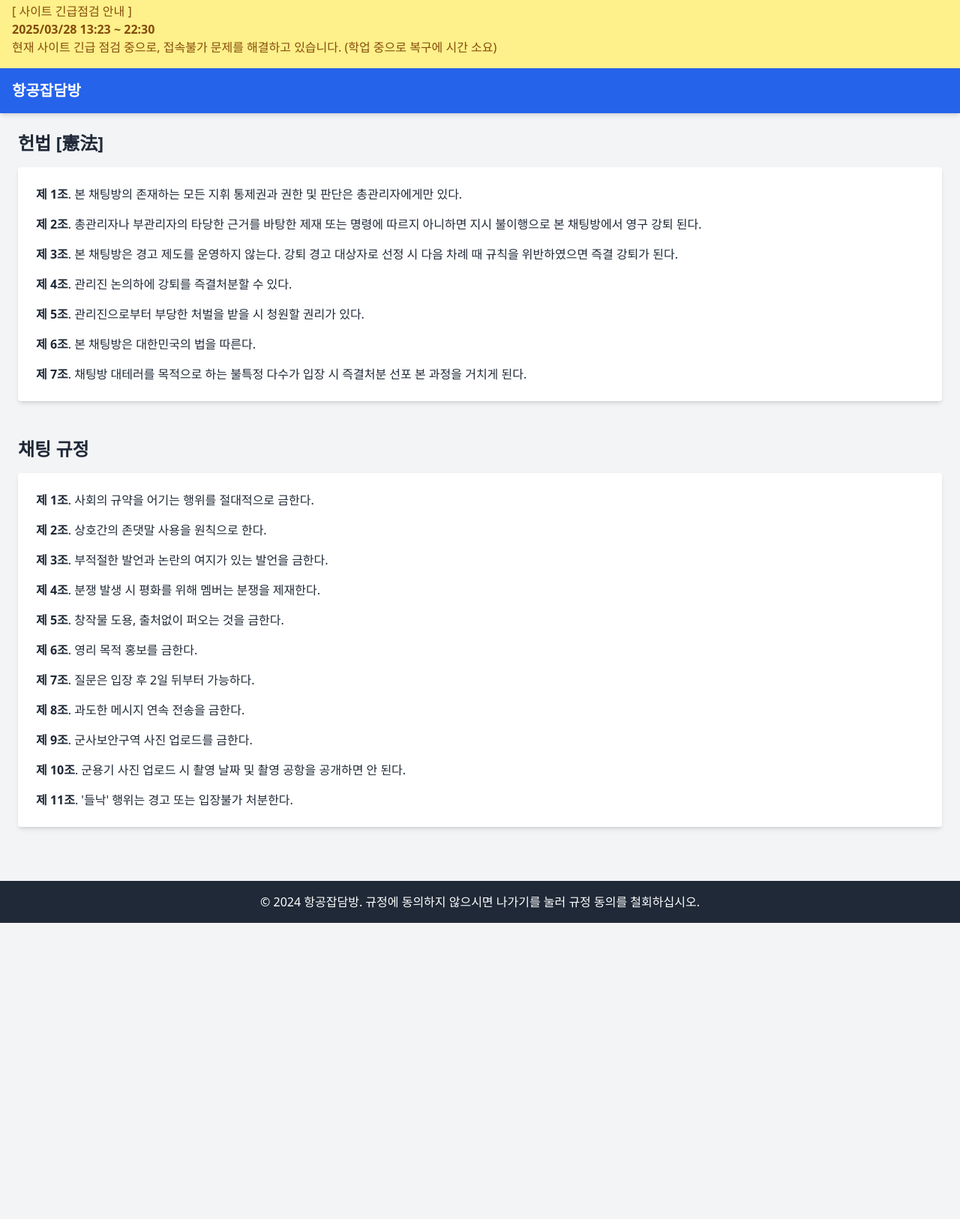
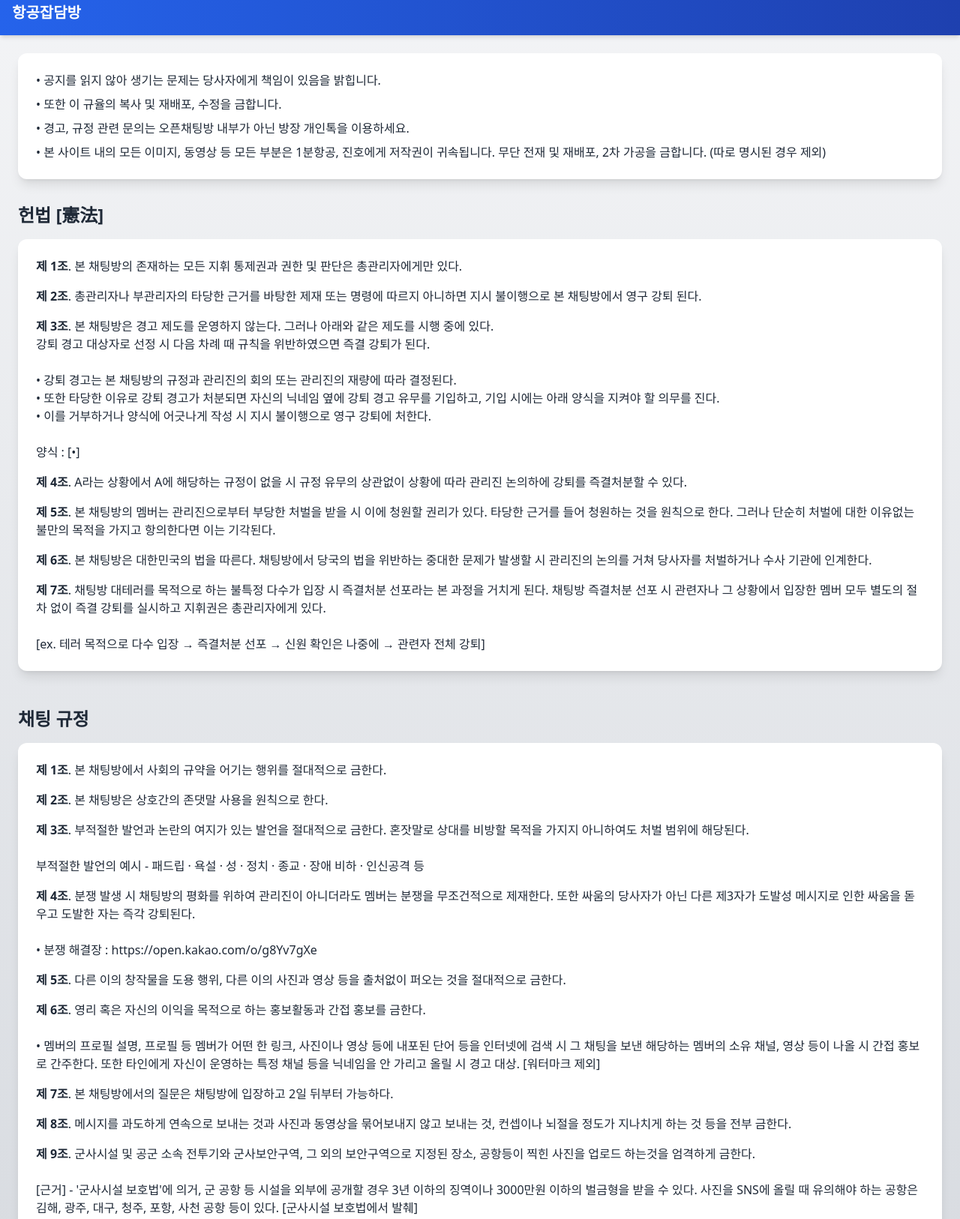
Before and after one commit to jinho5473/1m-maintenance, a plain HTML site: page index.html in a window 1280 px wide. Shown: the part 13-1639 px from the top of the page at 75% size. Before the commit the page ends 1244 px from the top, so only its background shows below. Drawn offline with nearby package versions, Linux system fonts and the light colour scheme.

Commit message:
Update index.html

```diff
--- a/index.html
+++ b/index.html
@@ -6,15 +6,10 @@
   <title>사이트 긴급점검 중</title>
   <script src="https://cdn.tailwindcss.com"></script>
 </head>
-<body class="bg-gray-100 text-gray-800">
-
-  <!-- Alert Box for Announcements -->
-  <div class="bg-yellow-200 text-yellow-800 p-4">
-    <p>[ 사이트 긴급점검 안내 ]<br> <b>2025/03/28 13:23 ~ 22:30</b><br>현재 사이트 긴급 점검 중으로, 접속불가 문제를 해결하고 있습니다. (학업 중으로 복구에 시간 소요)
-  </div>
+<body class="bg-gradient-to-b from-gray-100 to-gray-300 text-gray-800">
 
   <!-- Navbar -->
-  <nav class="bg-blue-600 p-4 shadow-md text-white">
+  <nav class="bg-gradient-to-r from-blue-600 to-blue-800 p-4 shadow-md text-white">
     <div class="container mx-auto flex justify-between items-center">
       <a href="#" class="text-xl font-bold">항공잡담방</a>
     </div>
@@ -22,43 +17,69 @@
 
   <!-- Main Content -->
   <main class="container mx-auto p-6">
+    <!-- Notice Section -->
+    <section id="notice" class="mb-8">
+      <div class="bg-white p-6 shadow-lg rounded-xl">
+        <ul class="space-y-2">
+          <li>• 공지를 읽지 않아 생기는 문제는 당사자에게 책임이 있음을 밝힙니다.</li>
+          <li>• 또한 이 규율의 복사 및 재배포, 수정을 금합니다.</li>
+          <li>• 경고, 규정 관련 문의는 오픈채팅방 내부가 아닌 방장 개인톡을 이용하세요.</li>
+          <li>• 본 사이트 내의 모든 이미지, 동영상 등 모든 부분은 1분항공, 진호에게 저작권이 귀속됩니다. 무단 전재 및 재배포, 2차 가공을 금합니다. (따로 명시된 경우 제외)</li>
+        </ul>
+      </div>
+    </section>
+
     <!-- Constitution Section -->
     <section id="constitution" class="mb-12">
       <h2 class="text-2xl font-bold mb-4">헌법 [憲法]</h2>
-      <ul class="space-y-4 bg-white p-6 shadow-md rounded">
+      <ul class="space-y-4 bg-white p-6 shadow-lg rounded-xl">
         <li><strong>제 1조</strong>. 본 채팅방의 존재하는 모든 지휘 통제권과 권한 및 판단은 총관리자에게만 있다.</li>
         <li><strong>제 2조</strong>. 총관리자나 부관리자의 타당한 근거를 바탕한 제재 또는 명령에 따르지 아니하면 지시 불이행으로 본 채팅방에서 영구 강퇴 된다.</li>
-        <li><strong>제 3조</strong>. 본 채팅방은 경고 제도를 운영하지 않는다. 강퇴 경고 대상자로 선정 시 다음 차례 때 규칙을 위반하였으면 즉결 강퇴가 된다.</li>
-        <li><strong>제 4조</strong>. 관리진 논의하에 강퇴를 즉결처분할 수 있다.</li>
-        <li><strong>제 5조</strong>. 관리진으로부터 부당한 처벌을 받을 시 청원할 권리가 있다.</li>
-        <li><strong>제 6조</strong>. 본 채팅방은 대한민국의 법을 따른다.</li>
-        <li><strong>제 7조</strong>. 채팅방 대테러를 목적으로 하는 불특정 다수가 입장 시 즉결처분 선포 본 과정을 거치게 된다.</li>
+        <li><strong>제 3조</strong>. 본 채팅방은 경고 제도를 운영하지 않는다. 그러나 아래와 같은 제도를 시행 중에 있다.<br>강퇴 경고 대상자로 선정 시 다음 차례 때 규칙을 위반하였으면 즉결 강퇴가 된다.<br><br>• 강퇴 경고는 본 채팅방의 규정과 관리진의 회의 또는 관리진의 재량에 따라 결정된다.<br>• 또한 타당한 이유로 강퇴 경고가 처분되면 자신의 닉네임 옆에 강퇴 경고 유무를 기입하고, 기입 시에는 아래 양식을 지켜야 할 의무를 진다.<br>• 이를 거부하거나 양식에 어긋나게 작성 시 지시 불이행으로 영구 강퇴에 처한다.
+          <br><br>양식 : [•]</li>
+        <li><strong>제 4조</strong>. A라는 상황에서 A에 해당하는 규정이 없을 시 규정 유무의 상관없이 상황에 따라 관리진 논의하에 강퇴를 즉결처분할 수 있다.</li>
+        <li><strong>제 5조</strong>. 본 채팅방의 멤버는 관리진으로부터 부당한 처벌을 받을 시 이에 청원할 권리가 있다. 타당한 근거를 들어 청원하는 것을 원칙으로 한다. 그러나 단순히 처벌에 대한 이유없는 불만의 목적을 가지고 항의한다면 이는 기각된다.</li>
+        <li><strong>제 6조</strong>. 본 채팅방은 대한민국의 법을 따른다. 채팅방에서 당국의 법을 위반하는 중대한 문제가 발생할 시 관리진의 논의를 거쳐 당사자를 처벌하거나 수사 기관에 인계한다.</li>
+        <li><strong>제 7조</strong>. 채팅방 대테러를 목적으로 하는 불특정 다수가 입장 시 즉결처분 선포라는 본 과정을 거치게 된다. 채팅방 즉결처분 선포 시 관련자나 그 상황에서 입장한 멤버 모두 별도의 절차 없이 즉결 강퇴를 실시하고 지휘권은 총관리자에게 있다. <br><br>[ex. 테러 목적으로 다수 입장 → 즉결처분 선포 → 신원 확인은 나중에 → 관련자 전체 강퇴]</li>
       </ul>
     </section>
 
     <!-- Chat Rules Section -->
     <section id="rules">
       <h2 class="text-2xl font-bold mb-4">채팅 규정</h2>
-      <ul class="space-y-4 bg-white p-6 shadow-md rounded">
-        <li><strong>제 1조</strong>. 사회의 규약을 어기는 행위를 절대적으로 금한다.</li>
-        <li><strong>제 2조</strong>. 상호간의 존댓말 사용을 원칙으로 한다.</li>
-        <li><strong>제 3조</strong>. 부적절한 발언과 논란의 여지가 있는 발언을 금한다.</li>
-        <li><strong>제 4조</strong>. 분쟁 발생 시 평화를 위해 멤버는 분쟁을 제재한다.</li>
-        <li><strong>제 5조</strong>. 창작물 도용, 출처없이 퍼오는 것을 금한다.</li>
-        <li><strong>제 6조</strong>. 영리 목적 홍보를 금한다.</li>
-        <li><strong>제 7조</strong>. 질문은 입장 후 2일 뒤부터 가능하다.</li>
-        <li><strong>제 8조</strong>. 과도한 메시지 연속 전송을 금한다.</li>
-        <li><strong>제 9조</strong>. 군사보안구역 사진 업로드를 금한다.</li>
-        <li><strong>제 10조</strong>. 군용기 사진 업로드 시 촬영 날짜 및 촬영 공항을 공개하면 안 된다.</li>
-        <li><strong>제 11조</strong>. '들낙' 행위는 경고 또는 입장불가 처분한다.</li>
+      <ul class="space-y-4 bg-white p-6 shadow-lg rounded-xl">
+        <li><strong>제 1조</strong>. 본 채팅방에서 사회의 규약을 어기는 행위를 절대적으로 금한다.</li>
+        <li><strong>제 2조</strong>. 본 채팅방은 상호간의 존댓말 사용을 원칙으로 한다.</li>
+        <li><strong>제 3조</strong>. 부적절한 발언과 논란의 여지가 있는 발언을 절대적으로 금한다. 혼잣말로 상대를 비방할 목적을 가지지 아니하여도 처벌 범위에 해당된다.
+          <br><br>부적절한 발언의 예시 - 패드립 · 욕설 · 성 · 정치 · 종교 · 장애 비하 · 인신공격 등</li>
+        <li><strong>제 4조</strong>. 분쟁 발생 시 채팅방의 평화를 위하여 관리진이 아니더라도 멤버는 분쟁을 무조건적으로 제재한다. 또한 싸움의 당사자가 아닌 다른 제3자가 도발성 메시지로 인한 싸움을 돋우고 도발한 자는 즉각 강퇴된다.
+         <br><br> • 분쟁 해결장 : <a href="https://open.kakao.com/o/g8Yv7gXe">https://open.kakao.com/o/g8Yv7gXe</a></li>
+        <li><strong>제 5조</strong>. 다른 이의 창작물을 도용 행위, 다른 이의 사진과 영상 등을 출처없이 퍼오는 것을 절대적으로 금한다.</li>
+        <li><strong>제 6조</strong>. 영리 혹은 자신의 이익을 목적으로 하는 홍보활동과 간접 홍보를 금한다.
+         <br><br>• 멤버의 프로필 설명, 프로필 등 멤버가 어떤 한 링크, 사진이나 영상 등에 내포된 단어 등을 인터넷에 검색 시 그 채팅을 보낸 해당하는 멤버의 소유 채널, 영상 등이 나올 시 간접 홍보로 간주한다. 또한 타인에게 자신이 운영하는 특정 채널 등을 닉네임을 안 가리고 올릴 시 경고 대상. [워터마크 제외]</li>
+        <li><strong>제 7조</strong>. 본 채팅방에서의 질문은 채팅방에 입장하고 2일 뒤부터 가능하다.</li>
+        <li><strong>제 8조</strong>. 메시지를 과도하게 연속으로 보내는 것과 사진과 동영상을 묶어보내지 않고 보내는 것, 컨셉이나 뇌절을 정도가 지나치게 하는 것 등을 전부 금한다.</li>
+        <li><strong>제 9조</strong>. 군사시설 및 공군 소속 전투기와 군사보안구역, 그 외의 보안구역으로 지정된 장소, 공항등이 찍힌 사진을 업로드 하는것을 엄격하게 금한다.
+         <br><br>[근거] - '군사시설 보호법'에 의거, 군 공항 등 시설을 외부에 공개할 경우 3년 이하의 징역이나 3000만원 이하의 벌금형을 받을 수 있다. 사진을 SNS에 올릴 때 유의해야 하는 공항은 김해, 광주, 대구, 청주, 포항, 사천 공항 등이 있다. [군사시설 보호법에서 발췌]</li>
+        <li><strong>제 10조</strong>. 대한민국 공군 소속 전투기 및 주한미군 소속 전투기 등등 군용기가 포함된 사진을 업로드 시 군사보호법에 의거하여 촬영 날짜 및 촬영 공항을 공개하면 안된다.
+          <br><br>근거 - 촬영일자와 장소를 통해 항공기 배치와 같은 기밀사항이 유출될 수 있기 때문이다.
+          <br>방법 - 카톡 이미지 화질설정에서 원본 화질을 선택한 경우에는 촬영날짜 등등이 기록되어 있는 EXIF 정보를 제거 후 업로드하거나 이미지 화질을 일반 화질 또는 저화질로 설정하고 업로드 해야한다.</li>
+        <li><strong>제 11조</strong>. 본 채팅방에서 퇴장했다 재입장하는 행위, 즉 '들낙'을 한 멤버는 관리진에 판단에 따라 경고 또는 입장불가 처분한다.</li>
+      </ul>
+    </section>
+
+    <!-- Disclaimer Section -->
+    <section id="disclaimer" class="mt-9">
+      <ul class="space-y-4 bg-white p-6 shadow-lg rounded-xl">
+        <li>• 본 채팅방의 규정에 동의하지 않으실 경우, 나가기를 하셔서 규정 동의를 철회하실 수 있습니다.    </li>
+        <li>• 본 채팅방에서 활동하실 경우, 규정에 동의한 것으로 간주합니다.</li>
       </ul>
     </section>
   </main>
 
   <!-- Footer -->
   <footer class="bg-gray-800 p-4 text-center text-white mt-12">
-    <p>&copy; 2024 항공잡담방. 규정에 동의하지 않으시면 나가기를 눌러 규정 동의를 철회하십시오.</p>
+    <p>&copy; 2025 항공잡담방. <br><br>최종 규정 변경 일자는 2024년 12월 7일 입니다.</p>
   </footer>
-
 </body>
 </html>
```
